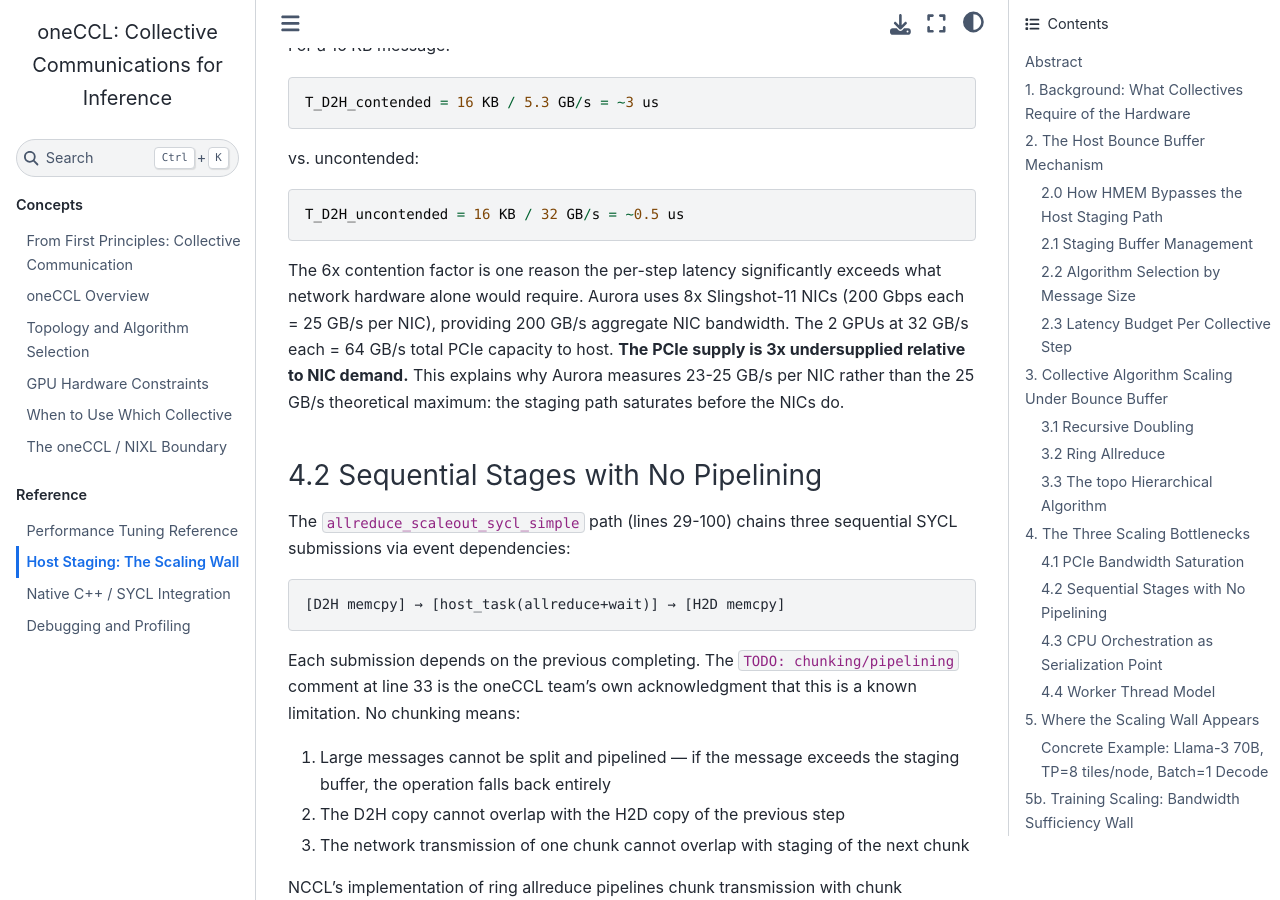
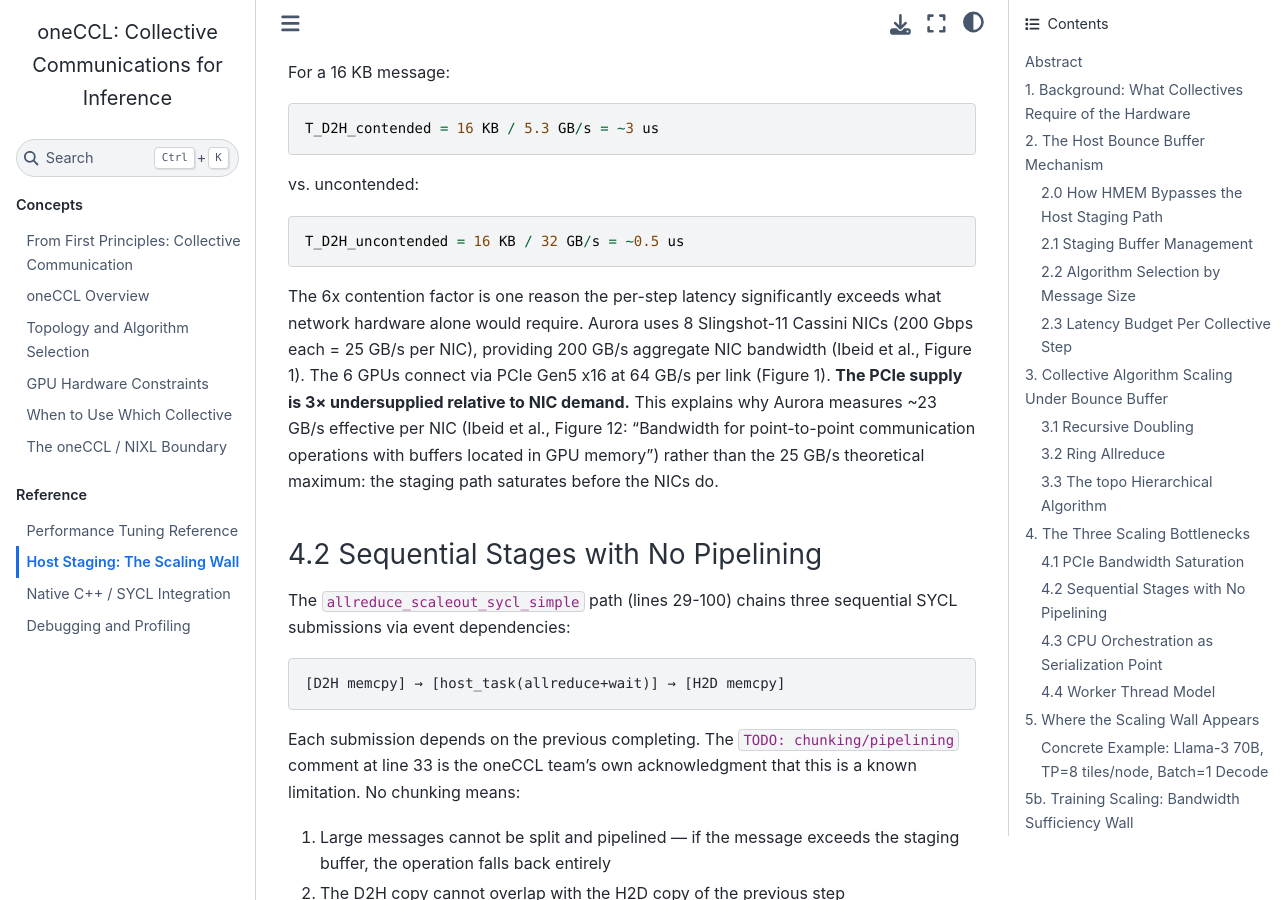
Before and after one commit to tsg-/oneccl-tutorial, a Jupyter Book: the page built from chapters/host_staging_scaling.md, in a window 1280 px wide and 900 px high, scrolled down 8597 px. Built offline with Jupyter Book 1.0.4 settings and Sphinx 7.4.7 and the Sphinx Book theme 1.1.4, drawn with Linux system fonts in a browser that asks for light colours; pages that are not in the unit, such as notebooks, are missing from menus; some of the changed text lies outside the part shown.

Commit message:
Add figure-level citations from Aurora paper (arXiv:2512.04291)
Pin scaling claims to specific figures: Figure 14 (allreduce latency),
Figure 12 (GPU bandwidth), Figure 1 (node topology). Add quoted text
confirming recursive-doubling algorithm selection.

Co-Authored-By: Claude Opus 4.6 <noreply@anthropic.com>

````diff
--- a/chapters/host_staging_scaling.md
+++ b/chapters/host_staging_scaling.md
@@ -301,8 +301,10 @@ for messages in the 8–1024 KB range that take multiple ring steps):
 | 512 | 9 | 9 * (4 + 0.5) = 41 us | 9 * (16 + 0.5) = 149 us |
 | 2048 | 11 | 11 * (4 + 0.5) = 50 us | 11 * (16 + 0.5) = 182 us |
 
-The Aurora benchmark (arXiv 2512.04291) measures ~250 us at 2048 nodes for
-small messages. The gap between the 182 us model above and 250 us accounts
+The Aurora benchmark (Ibeid et al., arXiv:2512.04291, Figure 14:
+"Latency for MPI reduction operation for buffers located in GPU memory")
+measures ~250 us at 2048 nodes for 8-byte messages. The gap between the
+182 us model above and 250 us accounts
 for: oneCCL scheduler overhead, SYCL event graph management, atl_comm
 endpoint contention, and the intra-node Xe Link phases within each PVC node
 that are serialized before the inter-node step.
@@ -379,12 +381,14 @@ T_D2H_uncontended = 16 KB / 32 GB/s = ~0.5 us
 ```
 
 The 6x contention factor is one reason the per-step latency significantly
-exceeds what network hardware alone would require. Aurora uses 8x Slingshot-11
-NICs (200 Gbps each = 25 GB/s per NIC), providing 200 GB/s aggregate NIC
-bandwidth. The 2 GPUs at 32 GB/s each = 64 GB/s total PCIe capacity to host.
-**The PCIe supply is 3x undersupplied relative to NIC demand.** This explains
-why Aurora measures 23-25 GB/s per NIC rather than the 25 GB/s theoretical
-maximum: the staging path saturates before the NICs do.
+exceeds what network hardware alone would require. Aurora uses 8 Slingshot-11
+Cassini NICs (200 Gbps each = 25 GB/s per NIC), providing 200 GB/s aggregate
+NIC bandwidth (Ibeid et al., Figure 1). The 6 GPUs connect via PCIe Gen5 x16
+at 64 GB/s per link (Figure 1). **The PCIe supply is 3× undersupplied relative
+to NIC demand.** This explains why Aurora measures ~23 GB/s effective per NIC
+(Ibeid et al., Figure 12: "Bandwidth for point-to-point communication
+operations with buffers located in GPU memory") rather than the 25 GB/s
+theoretical maximum: the staging path saturates before the NICs do.
 
 ### 4.2 Sequential Stages with No Pipelining
 
@@ -867,12 +871,19 @@ benchmark results and tuning guidance.
 
 ## 6. Empirical Validation from Aurora
 
-The Aurora benchmark data (Ibeid et al., arXiv 2512.04291) shows:
+The Aurora benchmark data (Ibeid et al., arXiv:2512.04291, Figure 14:
+"Latency for MPI reduction operation for buffers located in GPU memory")
+shows MPI_Allreduce latency with GPU-resident buffers scaling from 1 to
+2048 nodes. Reading from Figure 14:
 
 | Message | 1 node | 2048 nodes | Ratio |
 |---|---|---|---|
 | 8 B | ~15 us | ~250 us | 16.7x |
 | 64 KB | ~50 us | ~280 us | 5.6x |
+
+The paper notes: "Less than linear latency growth is observed, which is
+typical for a recursive-doubling tree algorithm. A switch from a ring
+algorithm to a tree algorithm is clearly seen on the curves."
 
 For 8 B (effectively zero bandwidth term), latency scales 16.7x across 11
 effective inter-node doubling steps (log₂(2048) = 11, plus intra-node phases).
````
